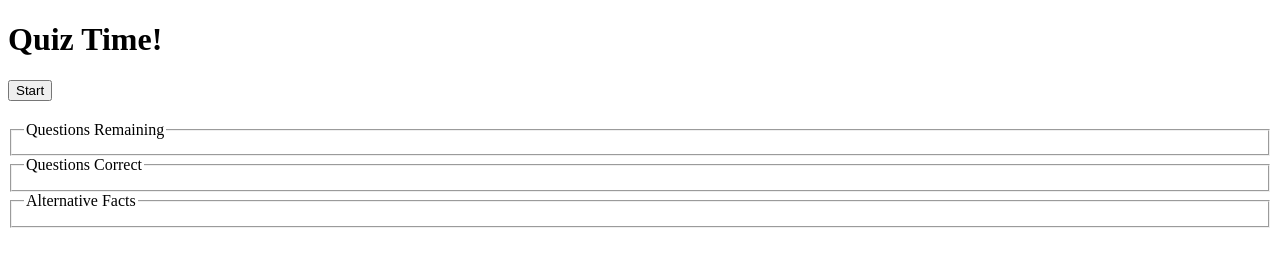
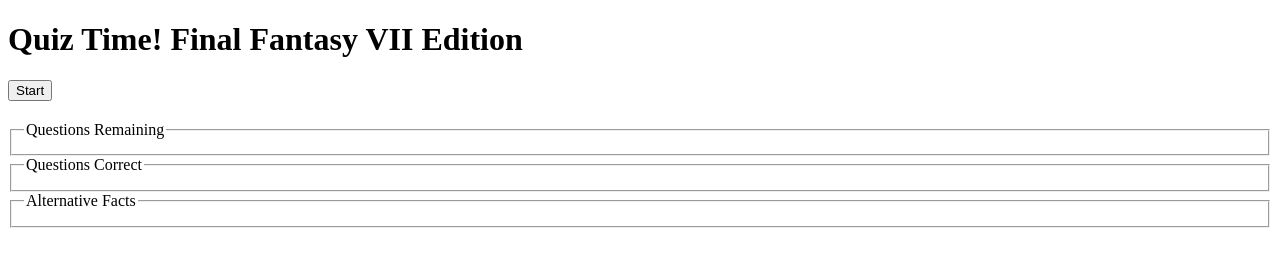
Before and after one commit to dyoder838/dans_quiz_app, a plain HTML site: page index.html in a window 1280 px wide. Drawn offline with nearby package versions, Linux system fonts and the light colour scheme.

Commit message:
edited title and h1 tobe more intuitive

```diff
--- a/index.html
+++ b/index.html
@@ -4,7 +4,7 @@
 <head>
     <meta charset="UTF-8" name="viewport" content="width=device-width, initial-scale=1.0">
 
-    <title>Quiz Time!</title>
+    <title>Quiz Time! Final Fantasy VII Edition</title>
 
     <!-- Added link to the jQuery Library -->
     <script src="https://ajax.googleapis.com/ajax/libs/jquery/3.5.1/jquery.min.js"></script>
@@ -17,7 +17,7 @@
         <!-- title and timer box -->
         <header id="header">
 
-            <h1>Quiz Time! <span id="master-clock-minutes"></span><span id="master-clock-seconds"> </span></h1>
+            <h1>Quiz Time! Final Fantasy VII Edition  <span id="master-clock-minutes"></span><span id="master-clock-seconds"> </span></h1>
 
         </header>
 
```
